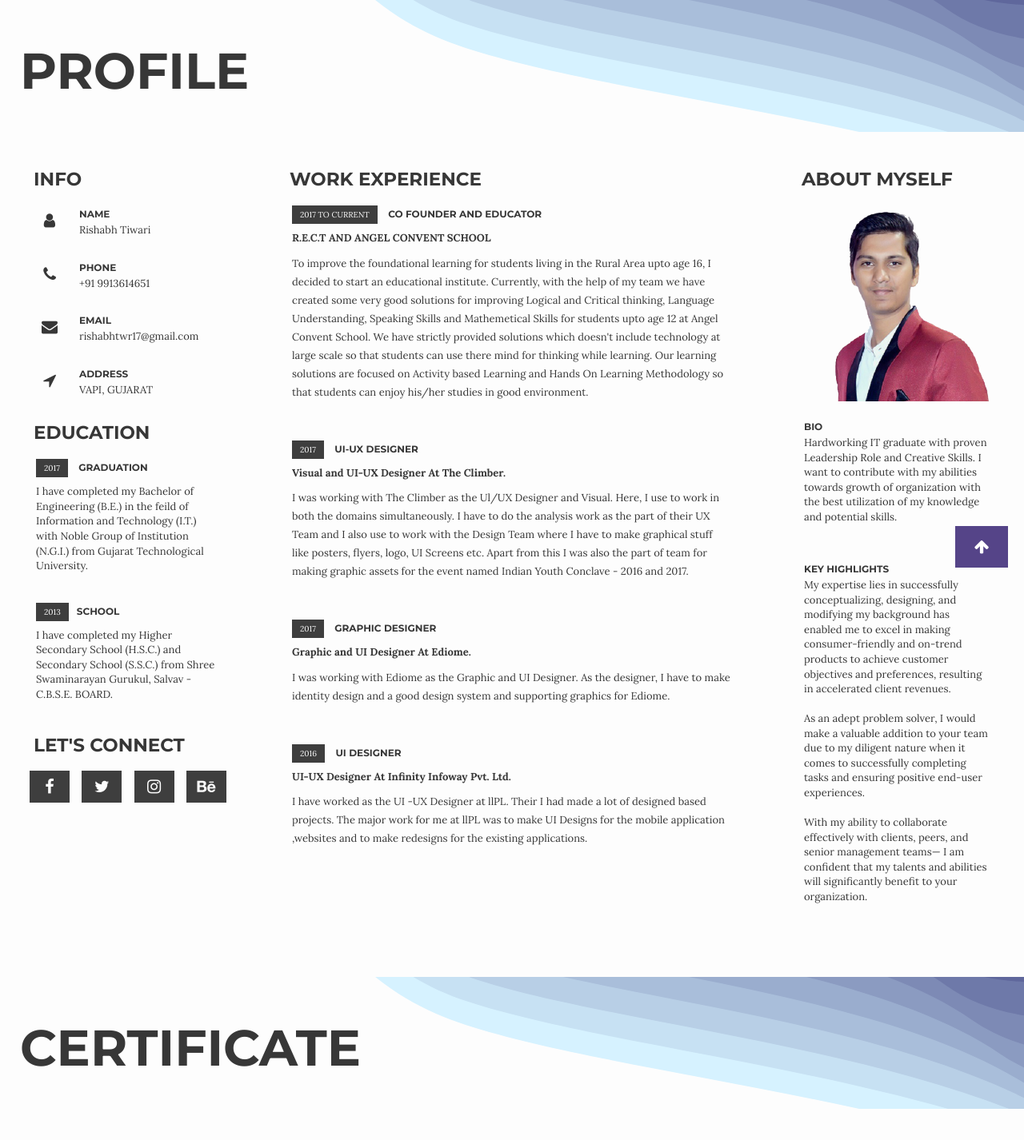
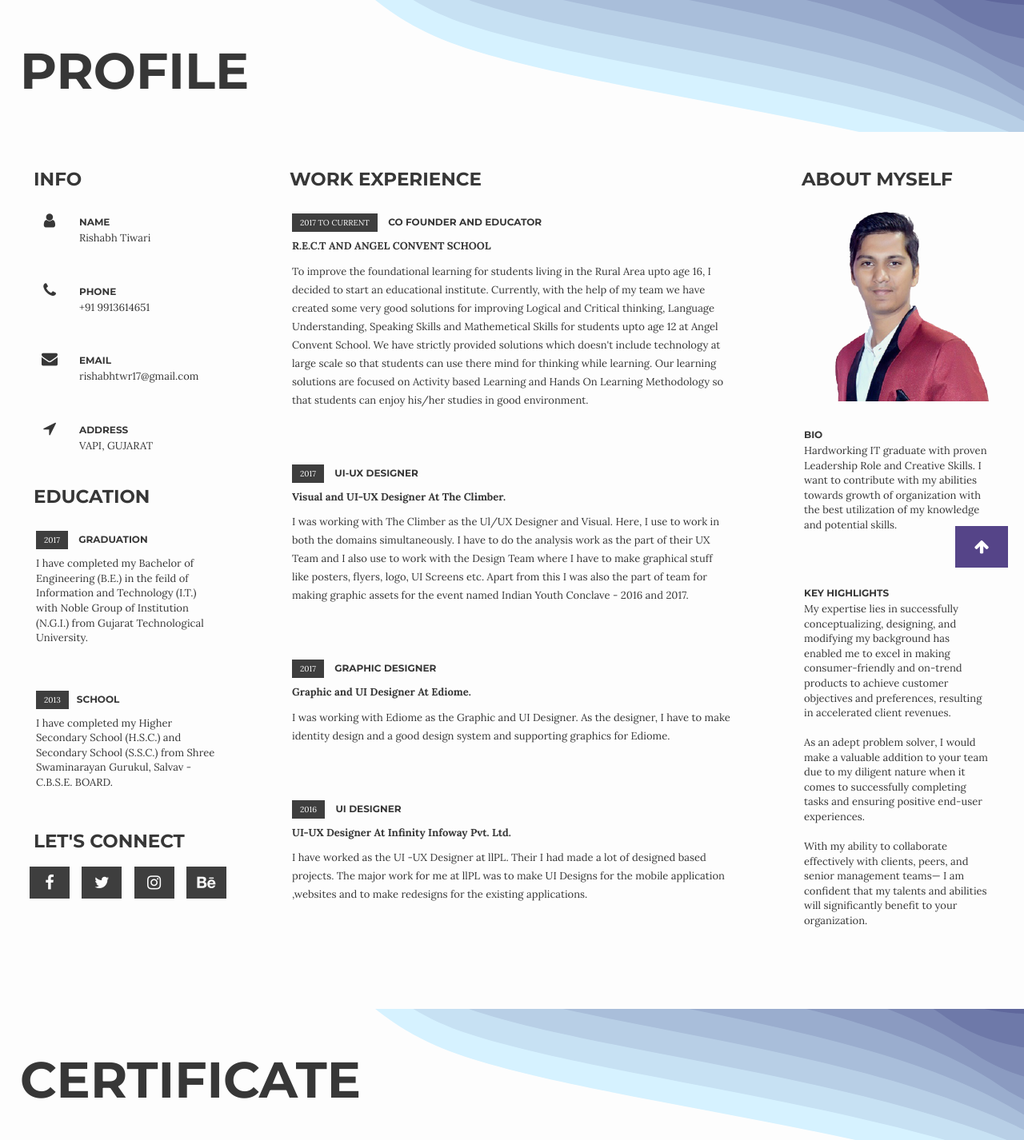
Before and after one commit to Rishabhtwr17/rishabhtiwari, a PHP site: page / in a window 1280 px wide. Shown: the part 70-1496 px from the top of the page at 80% size. Run offline with PHP 8.4, Linux system fonts and the light colour scheme; some libraries are stand-ins or nearby versions.

Commit message:
Update resume.css

```diff
--- a/css/resume.css
+++ b/css/resume.css
@@ -220,7 +220,7 @@
     }
 
     .info-details {
-        padding: 5px 10px;
+        padding: 15px 10px;
     }
 
     .info-title {
```
